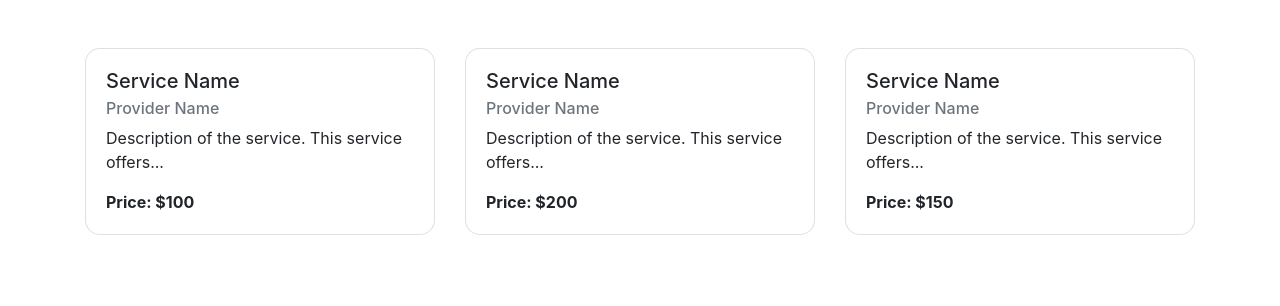
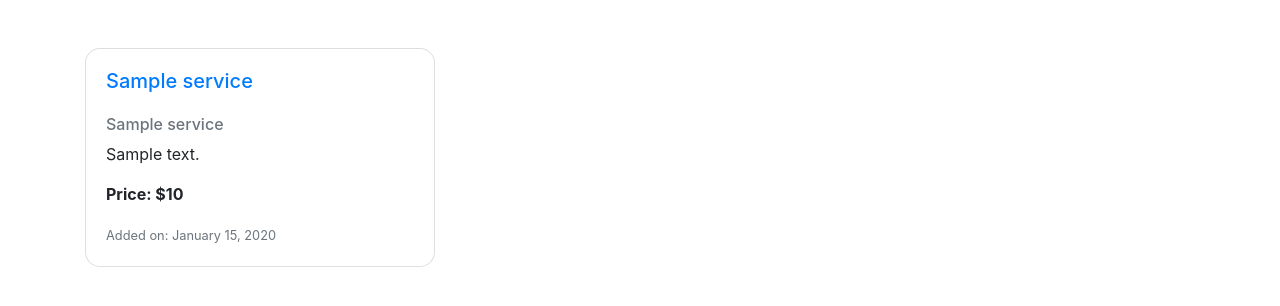
Before and after one commit to LazebnyA/django-booking-proj, a Django app: page / in a window 1280 px wide. Shown: the top 306 px of the page. Run offline with Django 5.2, Linux system fonts and the light colour scheme; tables that the repository leaves empty hold one stand-in row (values such as "Sample post"); some libraries are stand-ins or nearby versions.

Commit message:
added views and templates

```diff
--- a/booking_service/project/settings.py
+++ b/booking_service/project/settings.py
@@ -124,6 +124,10 @@ USE_TZ = True
 
 STATIC_URL = 'static/'
 
+STATICFILES_DIRS = [
+    BASE_DIR / 'static',
+]
+
 # Default primary key field type
 # https://docs.djangoproject.com/en/5.0/ref/settings/#default-auto-field
 
--- a/booking_service/service/models.py
+++ b/booking_service/service/models.py
@@ -1,7 +1,15 @@
+from django.core.exceptions import ObjectDoesNotExist
 from django.db import models
 from django.utils import timezone
 from django.conf import settings
 from django.utils.text import slugify
+
+
+class PublishedManager(models.Manager):
+    def get_queryset(self):
+        return (
+            super().get_queryset().filter(status=Service.Status.PUBLISHED)
+        )
 
 
 class Service(models.Model):
@@ -30,6 +38,9 @@ class Service(models.Model):
         max_length=2
     )
 
+    objects = models.Manager()
+    published_objects = PublishedManager()
+
     class Meta:
         db_table = 'service'
         verbose_name = 'Service'
--- a/booking_service/service/templates/service/index.html
+++ b/booking_service/service/templates/service/index.html
@@ -1,52 +1,29 @@
 {% extends "base.html" %}
 {% load static %}
 
+{% block title %}
+	Services
+{% endblock %}
+
 {% block css %}
-    <style>
-        .card {
-            border-radius: 15px;
-        }
-
-        .card-body {
-            display: flex;
-            flex-direction: column;
-            justify-content: space-between;
-        }
-    </style>
+    <link href="{% static "service/css/index.css" %}" rel="stylesheet">
 {% endblock %}
 
 
 {% block content %}
     <div class="row">
-        <div class="col-md-4 mb-4">
-            <div class="card">
-                <div class="card-body">
-                    <h5 class="card-title">Service Name</h5>
-                    <h6 class="card-subtitle mb-2 text-muted">Provider Name</h6>
-                    <p class="card-text">Description of the service. This service offers...</p>
-                    <p class="card-text"><strong>Price: $100</strong></p>
+        {% for service in services %}
+            <div class="col-md-4 mb-4">
+                <div class="card">
+                    <div class="card-body">
+                        <a href="{% url "service:service_detail" service.id %}"><h5 class="card-title text-truncate">{{ service.service_name|linebreaks }}</h5></a>
+                        <h6 class="card-subtitle mb-2 text-muted text-truncate">{{ service.provider_name }}</h6>
+                        <p class="card-text ">{{ service.description|truncatechars:40 }}</p>
+                        <p class="card-text"><strong>Price: ${{ service.price }}</strong></p>
+                        <p class="card-text text-muted"><small>Added on: {{ service.published|date:"F j, Y" }}</small></p>
+                    </div>
                 </div>
             </div>
-        </div>
-        <div class="col-md-4 mb-4">
-            <div class="card">
-                <div class="card-body">
-                    <h5 class="card-title">Service Name</h5>
-                    <h6 class="card-subtitle mb-2 text-muted">Provider Name</h6>
-                    <p class="card-text">Description of the service. This service offers...</p>
-                    <p class="card-text"><strong>Price: $200</strong></p>
-                </div>
-            </div>
-        </div>
-        <div class="col-md-4 mb-4">
-            <div class="card">
-                <div class="card-body">
-                    <h5 class="card-title">Service Name</h5>
-                    <h6 class="card-subtitle mb-2 text-muted">Provider Name</h6>
-                    <p class="card-text">Description of the service. This service offers...</p>
-                    <p class="card-text"><strong>Price: $150</strong></p>
-                </div>
-            </div>
-        </div>
+        {% endfor %}
     </div>
 {% endblock %}
--- a/booking_service/service/urls.py
+++ b/booking_service/service/urls.py
@@ -1,9 +1,10 @@
 from django.urls import path
 
-from .views import index
+from service import views
 
 app_name = 'service'
 
 urlpatterns = [
-    path('', index, name='index'),
+    path('', views.service_list, name='service_list'),
+    path('<int:pk>/', views.service_detail, name='service_detail'),
 ]
--- a/booking_service/service/views.py
+++ b/booking_service/service/views.py
@@ -1,10 +1,23 @@
-from django.shortcuts import render
+from django.shortcuts import get_object_or_404, render
+
+from service.models import Service
 
 
-def index(request):
-    context = {
-        'title': 'Service Marketplace',
-        'content': 'Content',
-    }
+def service_list(request):
+    services = Service.published_objects.all()
 
-    return render(request, 'service/index.html', context)
+    return render(
+        request,
+        'service/index.html',
+        context={'services': services}
+    )
+
+
+def service_detail(request, pk):
+    service = get_object_or_404(Service, pk=pk, status=Service.Status.PUBLISHED)
+
+    return render(
+        request,
+        'service/detail.html',
+        context={'service': service}
+    )
--- /dev/null
+++ b/booking_service/static/service/css/index.css
@@ -0,0 +1,10 @@
+
+.card {
+    border-radius: 15px;
+}
+
+.card-body {
+    display: flex;
+    flex-direction: column;
+    justify-content: space-between;
+}
--- a/booking_service/templates/base.html
+++ b/booking_service/templates/base.html
@@ -5,7 +5,7 @@
 <head>
     <meta charset="UTF-8">
     <meta name="viewport" content="width=device-width, initial-scale=1.0">
-    <title>Service Cards</title>
+    <title>{% block title %} {% endblock %}</title>
     <link href="https://stackpath.bootstrapcdn.com/bootstrap/4.5.2/css/bootstrap.min.css" rel="stylesheet">
     {% block css %}
 
```
Also changed, not shown: booking_service/service/admin.py (+3 -22 lines), booking_service/service/templates/service/detail.html (added, +22 -0 lines), booking_service/static/service/css/detail.css (added, +39 -0 lines), requirements.txt (added).
